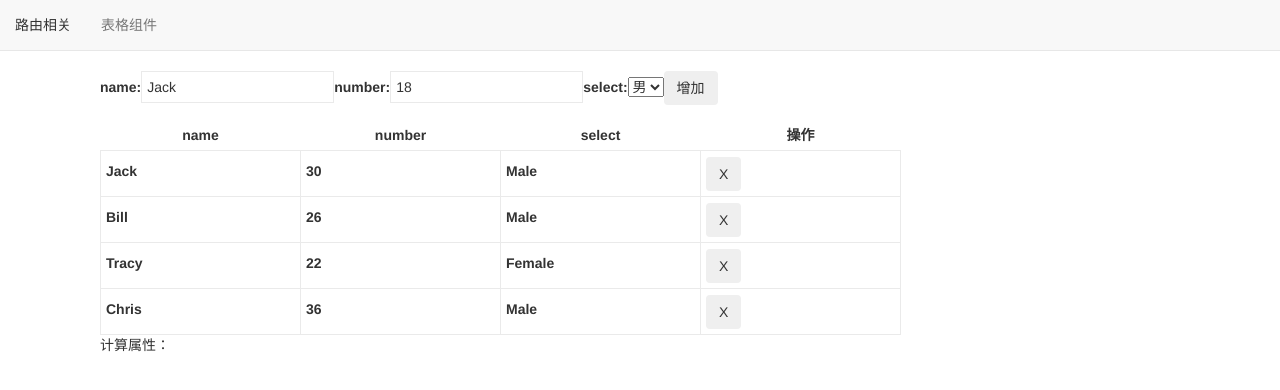
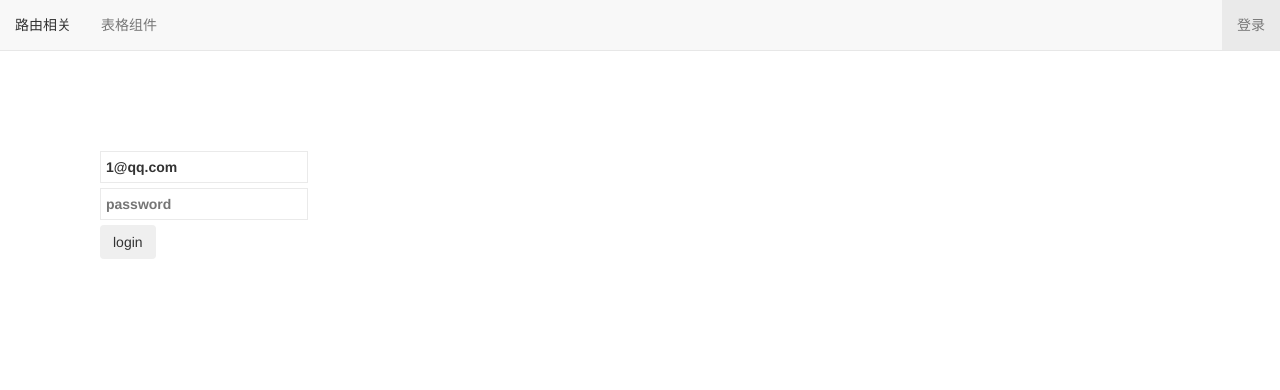
Before and after one commit to demo-web/vue, a Vue app: page /#/login in a window 1280 px wide. Shown: the top 390 px of the page. Built offline with nearby package versions, Linux system fonts and the light colour scheme.

Commit message:
已删除        src/components/Hello.vue 已修改        src/App.vue 已修改        src/components/Home.vue 已修改        src/components/HomeA.vue 已修改        src/components/HomeB.vue 已修改        src/route-config.js

```diff
--- a/src/App.vue
+++ b/src/App.vue
@@ -4,10 +4,42 @@
        <div class="nav navbar-nav">
 	       <li><router-link to="/home">路由相关</router-link></li>
 	       <li><router-link to="/about" append exact>表格组件</router-link></li>
+	       <li id="logR"><router-link v-if="loggedIn" to="/logout">注销</router-link>
+	           <router-link v-if="!loggedIn" to="/login">登录</router-link></li>
        </div>
   </nav>
 <div>
-    <router-view></router-view>
+    <template v-if="$route.matched.length">
+          <router-view></router-view>
+    </template>
+    <template v-else>
+          <p>已 {{ loggedIn ? '登录' : '注销' }}</p>
+    </template>
 </div>
 </div>
 </template>
+
+<script>
+/* eslint-disable */
+import auth from './auth'
+export default {
+  data () {
+    return {
+      loggedIn: auth.loggedIn()
+    }
+  },
+  created () {
+    auth.onChange = loggedIn => {
+      this.loggedIn = loggedIn
+    }
+  }
+}
+</script>
+
+<style type="text/css">
+	#logR{
+		position: absolute;
+	    right: 0;
+		top: 0;
+	}
+</style>
--- /dev/null
+++ b/src/auth.js
@@ -0,0 +1,51 @@
+/* globals localStorage */
+
+export default {
+  login (email, pass, cb) {
+    cb = arguments[arguments.length - 1]
+    if (localStorage.token) {
+      if (cb) cb(true)
+      this.onChange(true)
+      return
+    }
+    pretendRequest(email, pass, (res) => {
+      if (res.authenticated) {
+        localStorage.token = res.token
+        if (cb) cb(true)
+        this.onChange(true)
+      } else {
+        if (cb) cb(false)
+        this.onChange(false)
+      }
+    })
+  },
+
+  getToken () {
+    return localStorage.token
+  },
+
+  logout (cb) {
+    delete localStorage.token
+    if (cb) cb()
+    this.onChange(false)
+  },
+
+  loggedIn () {
+    return !!localStorage.token
+  },
+
+  onChange () {}
+}
+
+function pretendRequest (email, pass, cb) {
+  setTimeout(() => {
+    if (email === '1@qq.com' && pass === '1') {
+      cb({
+        authenticated: true,
+        token: Math.random().toString(36).substring(7)
+      })
+    } else {
+      cb({ authenticated: false })
+    }
+  }, 0)
+}
--- a/src/components/Home.vue
+++ b/src/components/Home.vue
@@ -21,28 +21,8 @@ export default {
                 url:'/home/a'
               },
               {
-                name:'news',
+                name:'BBBB(需登录)',
                 url:'/home/b'
-              },
-              {
-                name:'news',
-                url:'/home/c'
-              },
-              {
-                name:'news',
-                url:'/home/d'
-              },
-              {
-                name:'news',
-                url:'/home/e'
-              },
-              {
-                name:'news',
-                url:'/home/f'
-              },
-              {
-                name:'news',
-                url:'/home/g'
               }
               ]
             }
--- a/src/components/HomeA.vue
+++ b/src/components/HomeA.vue
@@ -22,26 +22,6 @@ export default {
               {
                 name:'组件3',
                 url:'/home/a/b'
-              },
-              {
-                name:'组件4',
-                url:'/home/a/c'
-              },
-              {
-                name:'组件5',
-                url:'/home/a/d'
-              },
-              {
-                name:'组件6',
-                url:'/home/a/e'
-              },
-              {
-                name:'组件7',
-                url:'/home/a/f'
-              },
-              {
-                name:'组件8',
-                url:'/home/a/g'
               }
               ]
             }
--- a/src/components/HomeB.vue
+++ b/src/components/HomeB.vue
@@ -1,5 +1,5 @@
 <template>
-  <div>BBBBBBBBBBBBasdfasdfadsfB</div>
+  <div>你已登录，可查看保密内容</div>
 </template>
 
 <script>
--- /dev/null
+++ b/src/components/Login.vue
@@ -0,0 +1,47 @@
+<template>
+  <div class="loginBox">
+    <p v-if="$route.query.redirect">
+      你需要先登录。
+    </p>
+    <form @submit.prevent="login">
+      <label><input v-model="email" placeholder="email"></label><br>
+      <label><input v-model="pass" placeholder="password" type="password"></label><br>
+      <button class="btn" type="submit">login</button>
+      <p v-if="error" class="error">用户名或密码不正确！</p>
+    </form>
+  </div>
+</template>
+
+<script>
+import auth from '../auth'
+
+export default {
+  data () {
+    return {
+      email: '1@qq.com',
+      pass: '',
+      error: false
+    }
+  },
+  methods: {
+    login () {
+      auth.login(this.email, this.pass, loggedIn => {
+        if (!loggedIn) {
+          this.error = true
+        } else {
+          this.$router.replace(this.$route.query.redirect || '/')
+        }
+      })
+    }
+  }
+}
+</script>
+
+<style>
+.loginBox{
+  margin: 100px;
+}
+.error {
+  color: red;
+}
+</style>
--- a/src/route-config.js
+++ b/src/route-config.js
@@ -4,12 +4,25 @@ import VueRouter from 'vue-router'
 
 Vue.use(VueRouter)
 
+import auth from './auth'
 import Home from './components/Home.vue'
 	import HomeA from './components/HomeA.vue'
 		import HomeAa from './components/HomeAa.vue'
 		import HomeAb from './components/HomeAb.vue'
 	import HomeB from './components/HomeB.vue'
 import About from './components/About.vue'
+import Login from './components/Login.vue'
+
+function requireAuth (to, from, next) {
+  if (!auth.loggedIn()) {
+    next({
+      path: '/login',
+      query: { redirect: to.fullPath }
+    })
+  } else {
+    next()
+  }
+}
 
 export default new VueRouter({
   routes: [
@@ -21,12 +34,17 @@ export default new VueRouter({
 							{path:'/home/a/b',component:HomeAb}
 						]
 				},
-				{path: '/home/:id', component: HomeB},
-				{path: '/home/:id', component: HomeB},
-				{path: '/home/:id', component: HomeB}
+				{path: '/home/:id', component: HomeB, beforeEnter: requireAuth}
 		]
 	},
-	{ path: '/:id', component: About },
+	{ path: '/about', component: About},
+	{ path: '/login', component: Login },
+	{ path: '/logout',
+	  beforeEnter (to, from, next) {
+	    auth.logout()
+	    next('/')
+	  }
+	},
 	{ path: '*', redirect: '/home/a/a' }
  ]
 })
```
Also changed, not shown: src/components/Hello.vue (deleted, +0 -39 lines).
